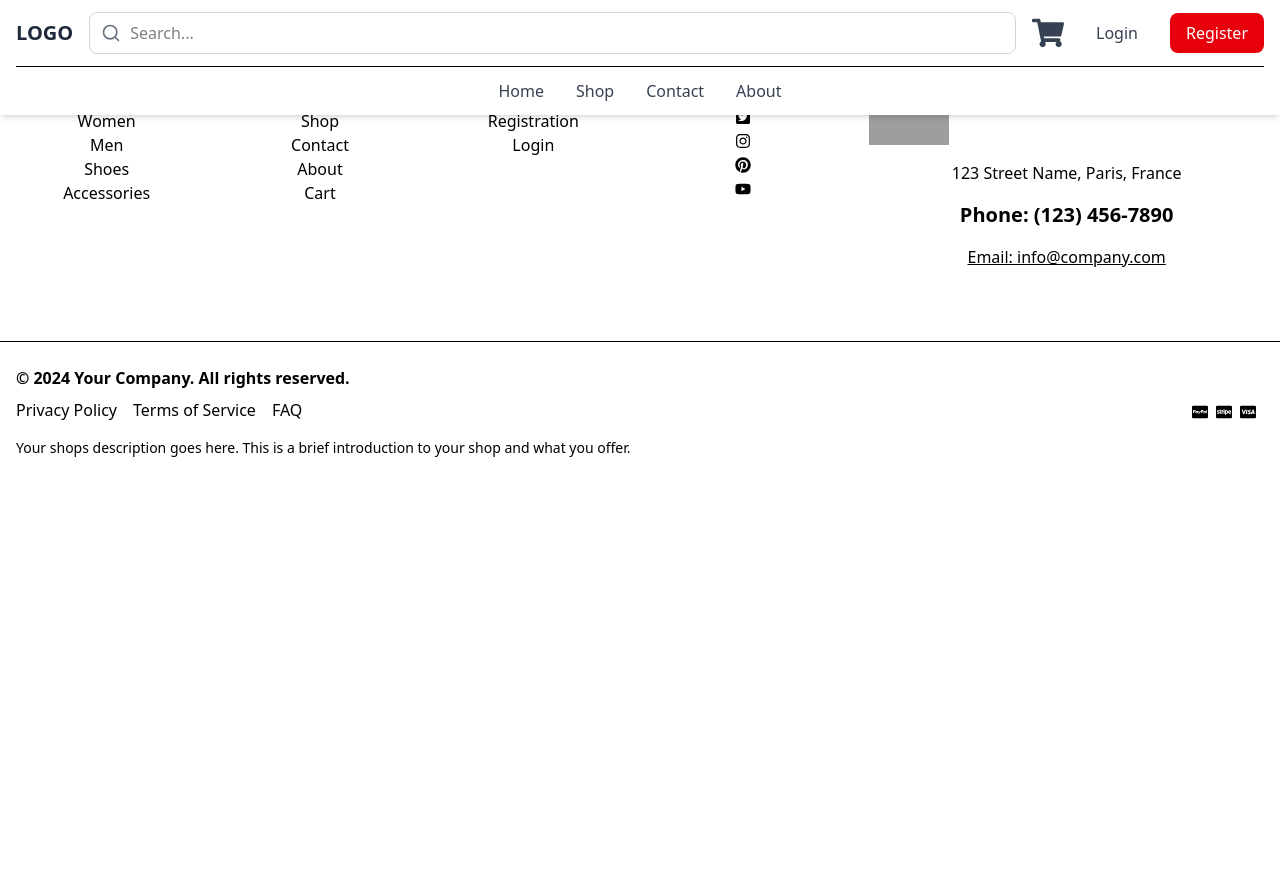
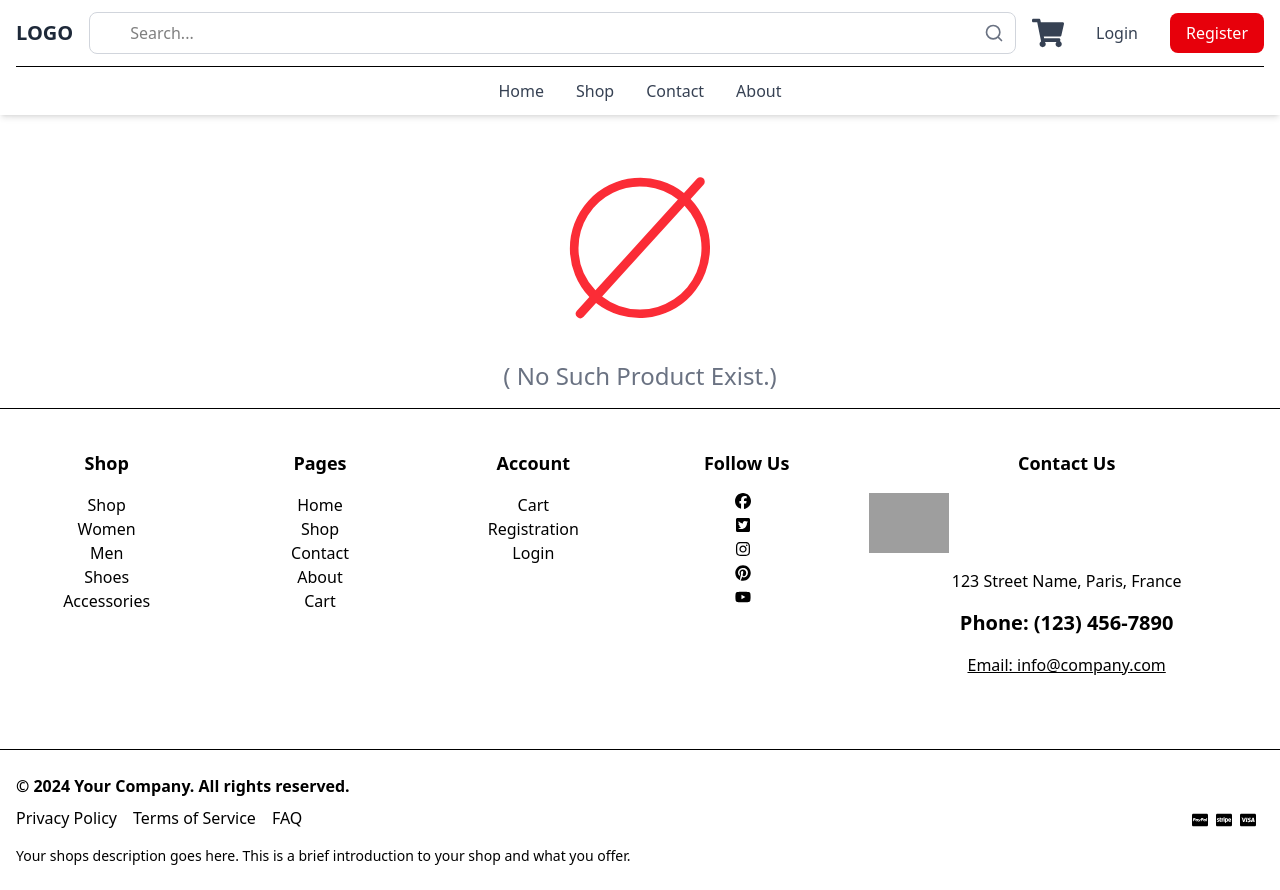
Before and after one commit to Muhammad-Arsal-Akhtar/react-shop, a React (Vite) app: page /filter-data in a window 1280 px wide. Before the commit the page ends 800 px from the top, so only its background shows below. Built offline with nearby package versions, Linux system fonts and the light colour scheme; grey boxes are pictures that could not be loaded.

Commit message:
added the functionlity of filterd item in the products slice and make new page for it for the filtes items

```diff
--- a/src/App.jsx
+++ b/src/App.jsx
@@ -10,6 +10,7 @@ import Cart from './pages/Cart'
 import Checkout from './pages/Checkout'
 import { useState } from 'react'
 import Order from './pages/Order'
+import FilterData from './pages/FilterData'
 
 function App() {
   const [order, setOrder] = useState(null)
@@ -26,6 +27,7 @@ function App() {
             <Route path='/cart' element={<Cart/>}  />
             <Route path='/checkout' element={<Checkout setOrder={setOrder} />}  />
             <Route path='/order' element={<Order order={order} />} />
+            <Route path='/filter-data' element={<FilterData />} />
           </Routes>
         <Footer />
       </BrowserRouter>
--- a/src/components/Navbar.jsx
+++ b/src/components/Navbar.jsx
@@ -5,8 +5,13 @@ import { useSelector } from "react-redux";
 import Login from "../components/Login";
 import Register from "../components/Register";
 import Modal from "../components/Modal";
+import { useNavigate } from "react-router";
+import { useDispatch } from "react-redux";
+import { getSearchedProducts } from "../redux/productSlice";
 
 const Navbar = () => {
+  const navigate = useNavigate()
+  const dispatch = useDispatch()
   const [search, setSearch] = useState("");
 
   const productInCartCount = useSelector(state => state.cart.productsInCart)
@@ -14,6 +19,10 @@ const Navbar = () => {
   const [isOpen, setIsOpen] = useState(false)
   const [isLogin, setIsLogin] = useState(false)
 
+  const handleSearch = () => {
+    dispatch(getSearchedProducts(search))
+    navigate('/filter-data')
+  }
 
   return (
     <>
@@ -37,12 +46,13 @@ const Navbar = () => {
                 className="w-full px-4 py-2 pl-10 border border-gray-300 rounded-lg focus:outline-none focus:ring focus:ring-blue-300"
               />
               <svg
-                className="absolute left-3 top-1/2 transform -translate-y-1/2 w-5 h-5 text-gray-500"
+                className="absolute right-3 top-1/2 transform -translate-y-1/2 w-5 h-5 text-gray-500 hover:cursor-pointer"
                 fill="none"
                 stroke="currentColor"
                 strokeWidth="2"
                 viewBox="0 0 24 24"
                 xmlns="http://www.w3.org/2000/svg"
+                onClick={() => handleSearch()}
               >
                 <path
                   strokeLinecap="round"
@@ -69,7 +79,7 @@ const Navbar = () => {
                 onClick={() => {
                   setIsOpen(true)
                   setIsLogin(true)
-                 }}
+                }}
               >
                 Login
               </Link>
@@ -81,7 +91,7 @@ const Navbar = () => {
                 onClick={() => {
                   setIsOpen(true)
                   setIsLogin(false)
-                 }}
+                }}
               >
                 Register
               </Link>
--- /dev/null
+++ b/src/pages/FilterData.jsx
@@ -0,0 +1,29 @@
+import { ProductCard } from "../components/ProductCard"
+import { useSelector } from "react-redux"
+import { PiEmptyLight } from "react-icons/pi"
+
+const FilterData = () => {
+    const searchedProducts = useSelector(state => state.product.searchedProducts)
+
+  return (
+    <section id="popular-products" className="pt-20">
+        <div className="container mx-auto px-4">
+            <h2 className="text-2xl font-bold mb-10">Filtered Result</h2>
+            {
+              searchedProducts.length > 0 ?
+                <div className="flex flex-wrap -mx-4">
+                {searchedProducts.map((elem, index)=> (
+                    <ProductCard key={index} productDetails={elem}  />
+                ))}
+                </div>
+             :
+                <div> <PiEmptyLight className="block mx-auto w-48 h-48 mt-8 text-red-500" />
+                    <h3 className="block text-center text-2xl text-gray-500 py-4">( No Such Product Exist.)</h3>
+                </div>
+            }
+        </div>
+    </section>
+  )
+}
+
+export default FilterData
--- a/src/redux/productSlice.jsx
+++ b/src/redux/productSlice.jsx
@@ -4,6 +4,8 @@ import { createSlice } from '@reduxjs/toolkit'
 // Define the initial value for the slice state
 const initialState = {
   products: [],
+  searchedWord: '',
+  searchedProducts: []
 }
 
 
@@ -13,11 +15,17 @@ export const productSlice = createSlice({
   reducers: {
     setProducts: (state, action) => {
       state.products = action.payload
+    },
+    getSearchedProducts: (state, action) => {
+      state.searchedWord = action.payload
+      state.searchedProducts = state.products.filter((product)=>{
+        return product.name.toLowerCase().includes(state.searchedWord.toLowerCase())
+      })
     }
   }
 })
 
 
-export const { setProducts } = productSlice.actions
+export const { setProducts, getSearchedProducts } = productSlice.actions
 
 export default productSlice.reducer
```
Lines whose indentation alone changed are shown as unchanged.
